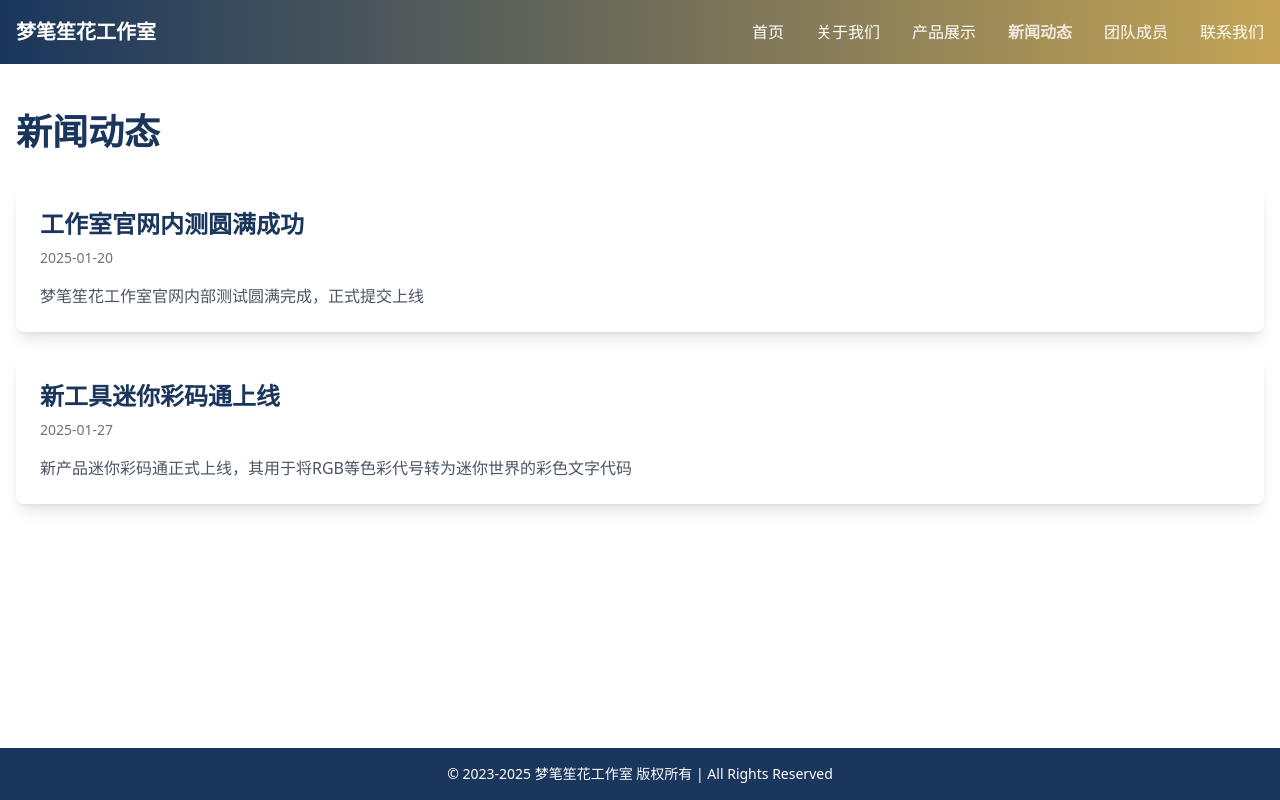
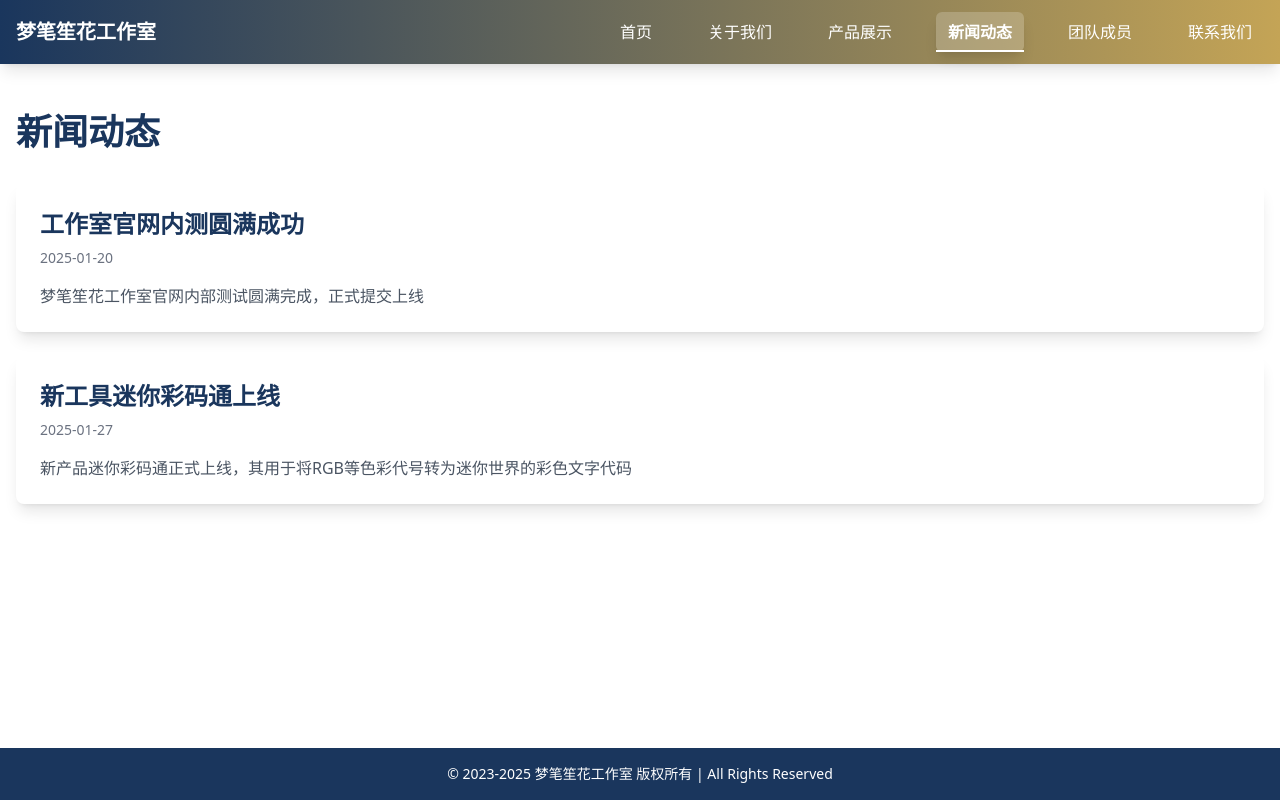
Before and after one commit to liuluomeng123/dream-pen-symphony, a React (Vite) app: page /news in a window 1280 px wide. Built offline with nearby package versions, Linux system fonts and the light colour scheme.

Commit message:
Add navigation animations and fix GitHub Pages deployment
The commit addresses two issues: adding animations to the navigation bar on hover and highlighting the currently selected page, and resolving a white screen issue when deploying to GitHub Pages.

```diff
--- a/src/components/Navbar.tsx
+++ b/src/components/Navbar.tsx
@@ -19,10 +19,13 @@ const Navbar = () => {
   const isActive = (path: string) => location.pathname === path;
 
   return (
-    <nav className="fixed w-full z-50 top-0 bg-gradient-to-r from-primary to-secondary">
+    <nav className="fixed w-full z-50 top-0 bg-gradient-to-r from-primary to-secondary shadow-lg">
       <div className="container mx-auto px-4">
         <div className="flex justify-between items-center h-16">
-          <Link to="/" className="text-xl font-bold text-white">
+          <Link
+            to="/"
+            className="text-xl font-bold text-white hover:scale-105 transition-transform duration-300"
+          >
             梦笔笙花工作室
           </Link>
 
@@ -32,9 +35,12 @@ const Navbar = () => {
               <Link
                 key={item.path}
                 to={item.path}
-                className={`text-white hover:text-opacity-80 transition-colors ${
-                  isActive(item.path) ? "text-opacity-80 font-bold" : ""
-                }`}
+                className={`relative text-white px-3 py-2 rounded-md transition-all duration-300
+                  hover:bg-white/10 hover:scale-105
+                  ${isActive(item.path)
+                    ? "bg-white/20 font-bold shadow-lg after:absolute after:bottom-0 after:left-0 after:w-full after:h-0.5 after:bg-white"
+                    : "hover:text-opacity-80"
+                  }`}
               >
                 {item.name}
               </Link>
@@ -43,7 +49,7 @@ const Navbar = () => {
 
           {/* Mobile Navigation Button */}
           <button
-            className="md:hidden text-white"
+            className="md:hidden text-white hover:bg-white/10 p-2 rounded-md transition-colors duration-300"
             onClick={() => setIsOpen(!isOpen)}
             aria-label="Toggle menu"
           >
@@ -58,9 +64,12 @@ const Navbar = () => {
               <Link
                 key={item.path}
                 to={item.path}
-                className={`block py-2 text-white hover:text-opacity-80 transition-colors ${
-                  isActive(item.path) ? "text-opacity-80 font-bold" : ""
-                }`}
+                className={`block py-2 px-4 text-white rounded-md transition-all duration-300
+                  hover:bg-white/10 hover:translate-x-2
+                  ${isActive(item.path)
+                    ? "bg-white/20 font-bold"
+                    : "hover:text-opacity-80"
+                  }`}
                 onClick={() => setIsOpen(false)}
               >
                 {item.name}
--- a/vite.config.ts
+++ b/vite.config.ts
@@ -1,3 +1,4 @@
+
 import { defineConfig } from "vite";
 import react from "@vitejs/plugin-react-swc";
 import path from "path";
@@ -5,6 +6,7 @@ import { componentTagger } from "lovable-tagger";
 
 // https://vitejs.dev/config/
 export default defineConfig(({ mode }) => ({
+  base: "./", // 这里添加了 base 配置
   server: {
     host: "::",
     port: 8080,
```
